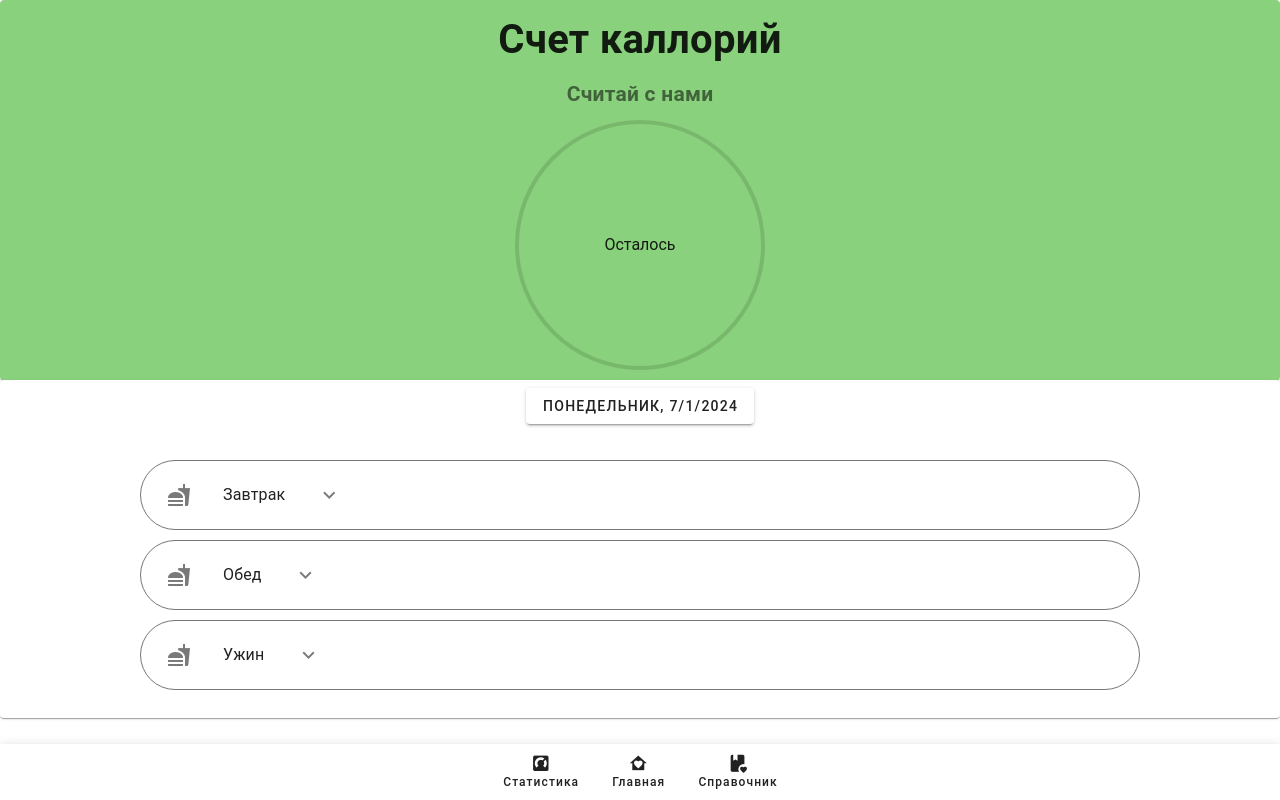
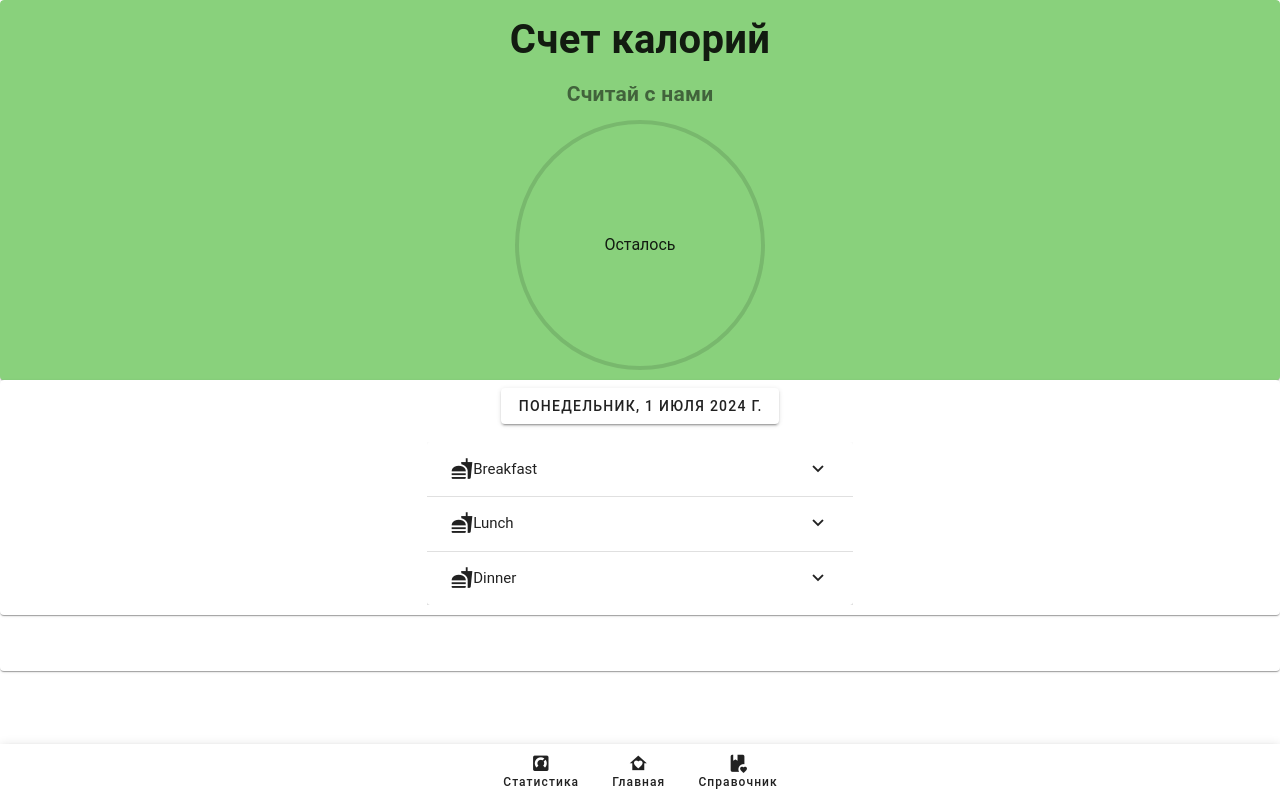
Before and after one commit to ZgerskiiM/healthyapp-vue, a Vue app: page / in a window 1280 px wide. Built offline with nearby package versions, Linux system fonts and the light colour scheme.

Commit message:
Список приемов пищи раскрывается и продукты привязаны к определенному дню

```diff
--- a/src/components/Main.vue
+++ b/src/components/Main.vue
@@ -1,108 +1,140 @@
 <script setup>
-import {ref, reactive} from 'vue'
-
+import { ref, reactive } from 'vue'
 import Navigation from '/src/components/Navigation.vue'
 
-const showCalendaer = ref(false);
+const showCalendar = ref(false);
+const selectedDate = ref(new Date());
+const showAddProductDialog = ref(false);
+const currentMeal = ref('');
 
-const date = new Date();
-const options = { weekday: 'long' };
-const dayOfWeek = date.toLocaleString('ru', options);
-var now = new Date().toLocaleDateString();
+const meals = reactive({
+  Breakfast: [],
+  Lunch: [],
+  Dinner: []
+});
 
-const breakfastList = {
-    title:"food",
-    icon: "mdi-food",
+const initializeMealsForDate = (date) => {
+  const dateString = date.toISOString().split('T')[0];
+  if (!meals[dateString]) {
+    meals[dateString] = {
+      Breakfast: [],
+      Lunch: [],
+      Dinner: []
+    };
   }
+};
+
+const newProduct = reactive({
+  name: '',
+  weight: 0
+});
+
+const addProduct = (meal) => {
+  currentMeal.value = meal;
+  showAddProductDialog.value = true;
+  initializeMealsForDate(selectedDate.value);
+};
+
+const confirmAddProduct = () => {
+  if (newProduct.name && newProduct.weight > 0) {
+    const dateString = selectedDate.value.toISOString().split('T')[0];
+    meals[dateString][currentMeal.value].push({ ...newProduct });
+    showAddProductDialog.value = false;
+    newProduct.name = '';
+    newProduct.weight = 0;
+  }
+};
+
+const removeProduct = (meal, index) => {
+  const dateString = selectedDate.value.toISOString().split('T')[0];
+  meals[dateString][meal].splice(index, 1);
+};
+
+const formatDate = (date) => {
+  return new Date(date).toLocaleDateString('ru-RU', { weekday: 'long', year: 'numeric', month: 'long', day: 'numeric' });
+};
 
 </script>
 
 <template>
   <v-card>
     <v-card class="progress_card">
-    <v-card-title><h1>Cчет каллорий</h1></v-card-title>
-    <v-card-subtitle><h2>Cчитай с нами</h2></v-card-subtitle>
+      <v-card-title><h1>Счет калорий</h1></v-card-title>
+      <v-card-subtitle><h2>Считай с нами</h2></v-card-subtitle>
       <v-card-item>
-        <v-progress-circular
-        v-slot:default
-        :size="250">Осталось</v-progress-circular>
+        <v-progress-circular v-slot:default :size="250">Осталось</v-progress-circular>
       </v-card-item>
     </v-card>
-<v-card  class="daily_eats">
+    <v-card class="daily_eats">
       <v-card-title>
-        <v-btn @click="showCalendaer = !showCalendaer">{{ dayOfWeek }}, {{ now }}</v-btn>
+        <v-btn @click="showCalendar = !showCalendar">{{ formatDate(selectedDate) }}</v-btn>
       </v-card-title>
-    <v-row v-if="(showCalendaer)" justify="space-around">
-    <v-date-picker show-adjacent-months ></v-date-picker>
+      <v-row v-if="showCalendar" justify="space-around">
+        <v-date-picker v-model="selectedDate" show-adjacent-months></v-date-picker>
       </v-row>
       <v-card-item>
-        <v-list v-model:opened="open">
-            <!--сделать group для раскрытия списка продуктов
-            и кнопку добавить для добавления продуктов из БД и их удаление из дня-->
-                <v-list-group value="Breakfast" >
-                    <template v-slot:activator="{ props }">
-                        <v-list-item
-                            v-bind="props"
-                            prepend-icon="mdi-food"
-                            title="Завтрак">
+        <v-expansion-panels>
+  <v-expansion-panel v-for="meal in ['Breakfast', 'Lunch', 'Dinner']" :key="meal">
+    <v-expansion-panel-title>
+      <v-icon>mdi-food</v-icon>
+      {{ meal }}
+    </v-expansion-panel-title>
+    <v-expansion-panel-text>
+      <v-list v-if="!meals[selectedDate.toISOString().split('T')[0]] || meals[selectedDate.toISOString().split('T')[0]][meal].length === 0">
+        <v-list-item>Пока ничего нет</v-list-item>
+      </v-list>
+      <v-list v-else>
+        <v-list-item v-for="(product, index) in meals[selectedDate.toISOString().split('T')[0]][meal]" :key="index">
+          {{ product.name }} - {{ product.weight }}г
+          <v-btn icon @click="removeProduct(meal, index)">
+            <v-icon>mdi-delete</v-icon>
+          </v-btn>
         </v-list-item>
-                    </template>
-                    <v-list-group value="breakfast">
-                    <template v-slot:activator="{ props }">
-                        <v-list-item v-bind="props" title="food"></v-list-item>
-                    </template>
-                    <v-list-item
-                        v-for="([title, icon], i) in breakfastList"
-                        :key="i"
-                        :prepend-icon="icon"
-                        :title="title"
-                        :value="title">
-                    </v-list-item>
-                    </v-list-group>
-                    <v-btn>Добавить</v-btn>
-                </v-list-group>
-                <v-list-group value="Lunch" >
-                    <template v-slot:activator="{ props }">
-                        <v-list-item
-                            v-bind="props"
-                            prepend-icon="mdi-food"
-                            title="Обед">
-                        </v-list-item>
-                    </template>
-                </v-list-group>
-                <v-list-group value="Dinner" >
-                    <template v-slot:activator="{ props }">
-                        <v-list-item
-                            v-bind="props"
-                            prepend-icon="mdi-food"
-                            title="Ужин">
-                        </v-list-item>
-                    </template>
-                </v-list-group>
       </v-list>
+      <v-btn @click="addProduct(meal)">Добавить</v-btn>
+    </v-expansion-panel-text>
+  </v-expansion-panel>
+</v-expansion-panels>
       </v-card-item>
     </v-card>
     <Navigation/>
   </v-card>
+
+  <v-dialog v-model="showAddProductDialog" max-width="500px">
+    <v-card>
+      <v-card-title>
+        Добавить продукт в {{ currentMeal }} {{ formatDate(selectedDate) }}
+      </v-card-title>
+      <v-card-text>
+        <v-text-field v-model="newProduct.name" label="Название продукта"></v-text-field>
+        <v-text-field v-model="newProduct.weight" label="Вес (г)" type="number"></v-text-field>
+      </v-card-text>
+      <v-card-actions>
+        <v-spacer></v-spacer>
+        <v-btn color="blue darken-1" text @click="showAddProductDialog = false">Отмена</v-btn>
+        <v-btn color="blue darken-1" text @click="confirmAddProduct">Добавить</v-btn>
+      </v-card-actions>
+    </v-card>
+  </v-dialog>
 </template>
 
 <style scoped lang="scss">
 .v-card {
   display: flex;
-        flex-direction:column;
+  flex-direction: column;
   justify-content: center;
-        align-items:center;
+  align-items: center;
 }
 
 .progress_card {
-    background-color:rgb(137, 209, 124);
-    width:100%;
+  background-color: rgb(137, 209, 124);
+  width: 100%;
 }
 
 .v-list-item {
   margin: 10px;
   width: 1000px;
-    display:flex;
+  display: flex;
   justify-content: flex-start;
 }
 
@@ -110,18 +142,26 @@ const breakfastList = {
   border: 1px solid rgb(118, 118, 118);
   margin: 10px;
   width: 1000px;
-    display:flex;
+  display: flex;
   flex-direction: row;
   border-radius: 10em;
 
-    .v-list-item{
-        border:none;
+  .v-list-item {
+    border: none;
     justify-content: flex-start;
   }
 }
 
+.daily_eats {
+  width: 100%;
+}
 
-.daily_eats {
-    width:100%;
+.v-expansion-panel {
+    width: 100%
 }
+
+.v-expansion-panels {
+    width: 100%;
+}
+
 </style>
```
Lines whose indentation alone changed are shown as unchanged.
